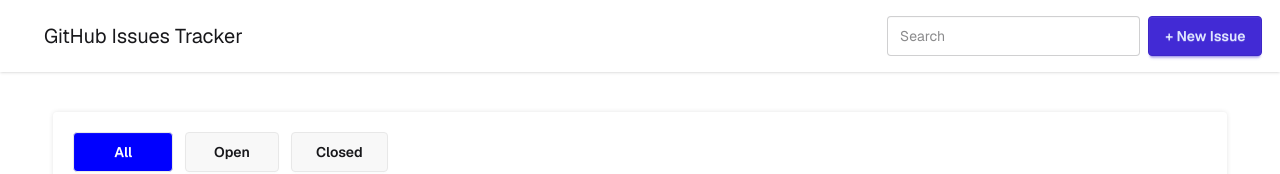
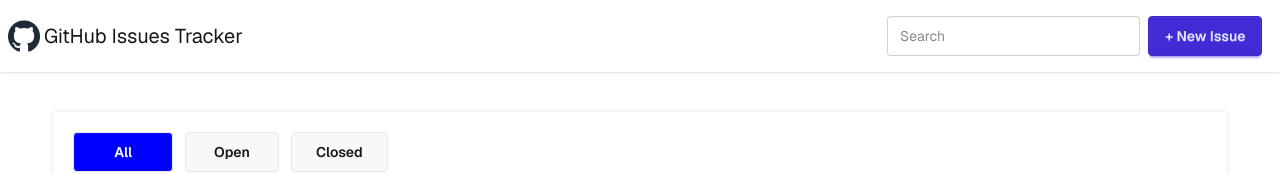
Before and after one commit to rakibchoudhory/GitHub-Issues-Tracker, a plain HTML site: page homepage.html in a window 1280 px wide. Shown: the top 174 px of the page. Drawn offline with nearby package versions, Linux system fonts and the light colour scheme; the site is published under a folder, as on GitHub Pages, so addresses that start at the root find nothing; no server answers.

Commit message:
navbar GitHub image edit

```diff
--- a/homepage.html
+++ b/homepage.html
@@ -42,7 +42,7 @@
     <nav class=" flex flex-col gap-2 md:flex-row  sm:py-4 md:py-4 navbar bg-base-100 shadow-sm justify-between">
         <!-- left side -->
         <div class="">
-            <div class="flex flex-col md:flex-row gap-1 text-xl items-center "> <img class="w-8" src="/image/github-logo.png"
+            <div class="flex flex-col md:flex-row gap-1 text-xl items-center "> <img class="w-8" src="./image/github-logo.png"
                     alt=""> GitHub Issues Tracker</div>
         </div>
         <!-- Right side -->
```
